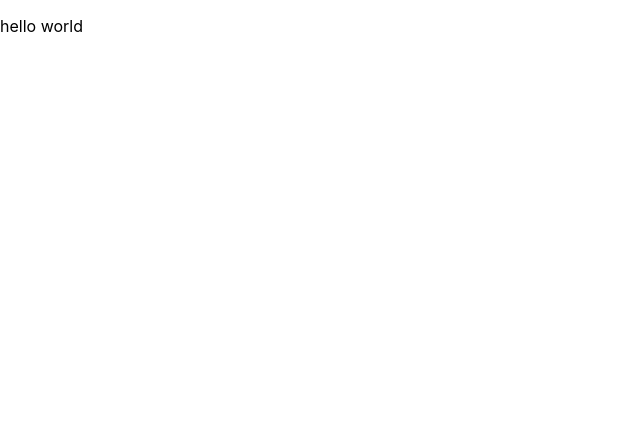
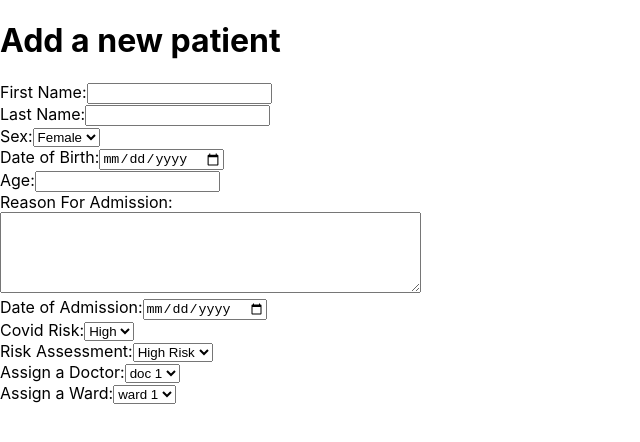
Before and after one commit to anikachoudhury/frontend-project-react, a React (Create React App) app: page / in a window 1280 px wide. Shown: the top 442 px of the page, without its empty margins (0-640 px from the left). Built offline with nearby package versions, Linux system fonts and the light colour scheme.

Commit message:
added form

```diff
--- a/src/App.js
+++ b/src/App.js
@@ -1,10 +1,11 @@
 
 import './App.css';
+import Add from './pages/add';
 
 function App() {
   return (
     <div className="App">
-      <p>hello world</p>
+      <Add />
     </div>
   );
 }
--- a/src/pages/add.js
+++ b/src/pages/add.js
@@ -2,8 +2,63 @@ import React from 'react';
 
 function add() {
     return (
-        <div>
+        <div className="add">
+            <h1>Add a new patient</h1>
 
+            <form>
+                <label for="firstname">First Name:</label>
+                <input type="text" id="firstname" name="firstname"></input><br/>
+
+                <label for="lastname">Last Name:</label>
+                <input type="text" id="lastname" name="lastname"></input><br/>
+
+                <label for="sex">Sex:</label>
+                <select id="sex" name="sex">
+                    <option value="female">Female</option>
+                    <option value="male">Male</option>
+                    <option value="other">Other</option>
+                </select><br/>
+
+                <label for="dob">Date of Birth:</label>
+                <input type="date" id="dob" name="dob"></input><br/>
+
+                <label for="age">Age:</label>
+                <input type="text" id="age" name="age"></input><br/>
+
+                <label for="admission">Reason For Admission:</label><br/>
+                <textarea id="admission" name="admission" rows="5" cols="50"></textarea><br/>
+
+                <label for="doa">Date of Admission:</label>
+                <input type="date" id="doa" name="doa"></input><br/>
+
+                <label for="covid">Covid Risk:</label>
+                <select id="covid" name="covid">
+                    <option value="high">High</option>
+                    <option value="low">Low</option>
+                    <option value="mid">Mid</option>
+                </select><br/>
+
+                <label for="risk">Risk Assessment:</label>
+                <select id="risk" name="risk">
+                    <option value="highrisk">High Risk</option>
+                    <option value="lowrisk">Low Risk</option>
+                    <option value="midrisk">Mid Risk</option>
+                </select><br/>
+
+                <label for="doctor">Assign a Doctor:</label>
+                <select id="doctor" name="doctor">
+                    <option value="doc1">doc 1</option>
+                    <option value="doc2">doc 2</option>
+                    <option value="doc3">doc 3</option>
+                </select><br/>
+
+                <label for="ward">Assign a Ward:</label>
+                <select id="ward" name="ward">
+                    <option value="ward1">ward 1</option>
+                    <option value="ward2">ward 2</option>
+                    <option value="ward3">ward 3</option>
+                </select><br/>
+            </form>
         </div>
     )
 }
```
